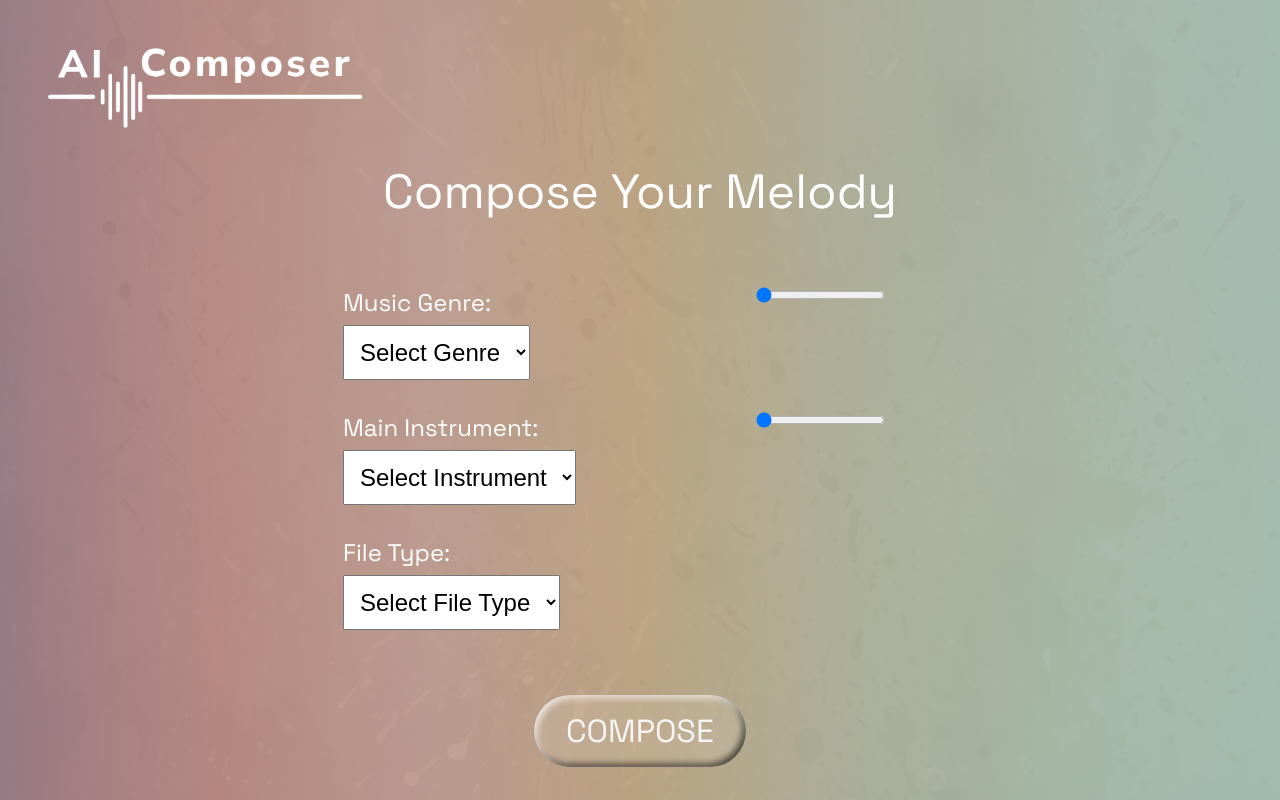
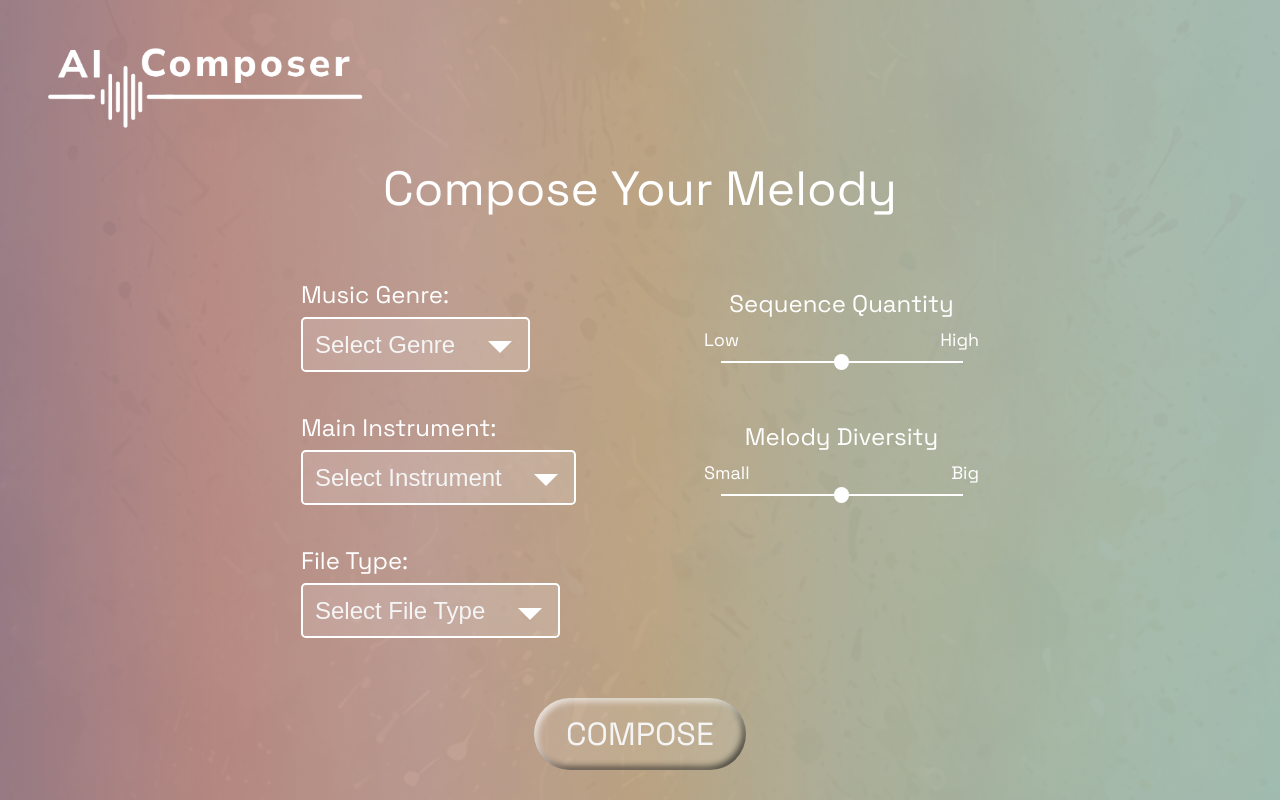
Before and after one commit to BartlomiejJaruga/ai-composer-frontend, a React (Vite) app: page /composeMelody in a window 1280 px wide. Built offline with nearby package versions, Linux system fonts and the light colour scheme.

Commit message:
Enhance CustomSelectWithOpacity and CustomSlider components with improved styling and functionality; update ComposeMelodyPage to integrate new slider features and handle form changes effectively.

```diff
--- a/src/components/CustomSelectWithOpacity/CustomSelectWithOpacity.jsx
+++ b/src/components/CustomSelectWithOpacity/CustomSelectWithOpacity.jsx
@@ -20,10 +20,11 @@
                 <select
                     id={uniqueId}
                     name={selectorName}
+                    defaultValue={defaultOptionText}
                     onChange={onChangeHandler}
                     style={{ fontSize: fontSize }}
                 >
-                    <option value="" disabled selected>{defaultOptionText}</option>
+                    <option value={defaultOptionText} disabled>{defaultOptionText}</option>
                     {data.map((dataPiece) => {
                         return (
                             <option key={dataPiece} value={dataPiece}>
@@ -32,6 +33,7 @@
                         );
                     })}
                 </select>
+                <span className={styles.custom_arrow} />
             </div>
         </div>
     );
--- a/src/components/CustomSelectWithOpacity/CustomSelectWithOpacity.module.scss
+++ b/src/components/CustomSelectWithOpacity/CustomSelectWithOpacity.module.scss
@@ -15,6 +15,40 @@
 }
 
 .select_container select {
-    padding: 0.5em;
-    // appearance: none;
+    padding: 0.5em 3em 0.5em 0.5em;
+    appearance: none;
+    border: 0.1em $white solid;
+    border-radius: 0.2em;
+    background-color: rgba(255, 255, 255, 0.15);
+    color: $Text-White-Texts;
 }
+
+.custom_arrow {
+    position: absolute;
+    top: 0;
+    right: 0;
+    height: 100%;
+    width: 2.5em;
+    // background-color: $red;
+    pointer-events: none;
+
+    &::before {
+        content: "";
+        --size: 0.5em;
+        position: absolute;
+        width: 0;
+        height: 0;
+
+        left: 50%;
+        top: 55%;
+        transform: translate(-50%, -50%);
+
+        border-left: var(--size) solid transparent;
+        border-right: var(--size) solid transparent;
+        border-top: var(--size) solid $white;
+    }
+}
+
+.select_container select option {
+    color: $Text-Black-Texts;
+}
--- a/src/components/CustomSlider/CustomSlider.jsx
+++ b/src/components/CustomSlider/CustomSlider.jsx
@@ -1,15 +1,38 @@
 import styles from "./CustomSlider.module.scss";
 
+import { useId } from "react";
 
 export default function CustomSlider({
-    buttonText,
+    labelText,
+    sliderName,
+    minText,
+    maxText,
+    minValue,
+    maxValue,
+    value,
+    stepValue,
     fontSize,
-    onClickAction,
+    onChangeAction,
 }) {
+    const uniqueId = useId();
 
     return (
-        <div className={styles.slider_container}>
-            <input type="range" min={0} max={100} value={0} step={1}/>
+        <div className={styles.slider_container} style={{ fontSize: fontSize }}>
+            <label htmlFor={`${uniqueId}_input`}>{labelText}</label>
+            <div className={styles.slider_range_labels_container}>
+                <span>{minText}</span>
+                <span>{maxText}</span>
+            </div>
+            <input
+                type="range"
+                id={`${uniqueId}_input`}
+                name={sliderName}
+                min={minValue}
+                max={maxValue}
+                value={value}
+                step={stepValue}
+                onChange={onChangeAction}
+            />
         </div>
     );
 }
--- a/src/components/CustomSlider/CustomSlider.module.scss
+++ b/src/components/CustomSlider/CustomSlider.module.scss
@@ -0,0 +1,38 @@
+.slider_container {
+    display: flex;
+    flex-direction: column;
+    justify-content: center;
+    align-items: center;
+    gap: 0.4em;
+    @include apply-font($font-headings);
+}
+
+.slider_range_labels_container {
+    display: flex;
+    width: 100%;
+    height: auto;
+    justify-content: space-between;
+    align-items: center;
+
+    & span {
+        font-size: 0.75em;
+    }
+}
+
+.slider_container input[type='range'] {
+    appearance: none;
+    background-color: $white;
+    height: 0.1em;
+    width: 88%;
+    font-size: inherit;
+
+    &::-webkit-slider-thumb {
+        appearance: none;
+        width: 0.65em;
+        height: 0.65em;
+        background-color: $white;
+        color: $white;
+        border: 0;
+        border-radius: 1em;
+    }
+}
--- a/src/pages/ComposeMelodyPage/ComposeMelodyPage.jsx
+++ b/src/pages/ComposeMelodyPage/ComposeMelodyPage.jsx
@@ -9,13 +9,22 @@
 
 export default function ComposeMelodyPage() {
     const navigate = useNavigate();
+    const [formData, setFormData] = useState({
+        genre: "",
+        instrument: "",
+        fileType: "",
+        sequenceQuantity: 50,
+        melodyDiversity: 50,
+    });
 
     const handleComposeButtonClick = () => {
         navigate("/melodyBeingComposed");
     }
 
     const handleFormChange = (e) => {
-        console.log(e.target);
+        const { name, value } = e.target;
+
+        setFormData((prev) => ({ ...prev, [name]: value}));
     }
 
     const instrumentsData = ["Trumpet", "Piano", "Guitar"];
@@ -35,7 +44,18 @@
                         data={musicGenreData}
                         fontSize={"1.5rem"}
                     />
-                    <CustomSlider />
+                    <CustomSlider
+                        labelText={"Sequence Quantity"}
+                        sliderName={"sequenceQuantity"}
+                        minText={"Low"}
+                        maxText={"High"}
+                        minValue={0}
+                        maxValue={100}
+                        value={formData.sequenceQuantity}
+                        stepValue={1}
+                        fontSize={"1.5rem"}
+                        onChangeAction={handleFormChange}
+                    />
                     <CustomSelectWithOpacity
                         labelText={"Main Instrument:"}
                         defaultOptionText={"Select Instrument"}
@@ -44,7 +64,18 @@
                         data={instrumentsData}
                         fontSize={"1.5rem"}
                     />
-                    <CustomSlider />
+                    <CustomSlider
+                        labelText={"Melody Diversity"}
+                        sliderName={"melodyDiversity"}
+                        minText={"Small"}
+                        maxText={"Big"}
+                        minValue={0}
+                        maxValue={100}
+                        value={formData.melodyDiversity}
+                        stepValue={1}
+                        fontSize={"1.5rem"}
+                        onChangeAction={handleFormChange}
+                    />
                     <CustomSelectWithOpacity
                         labelText={"File Type:"}
                         defaultOptionText={"Select File Type"}
--- a/src/pages/ComposeMelodyPage/ComposeMelodyPage.module.scss
+++ b/src/pages/ComposeMelodyPage/ComposeMelodyPage.module.scss
@@ -14,8 +14,8 @@
 
 .melody_setting_container {
     display: grid;
-    grid-template-columns: repeat(2, 1fr); // 2 kolumny
-    grid-template-rows: repeat(3, auto);  // 3 wiersze
+    grid-template-columns: repeat(2, 1fr);
+    grid-template-rows: repeat(3, auto);
     grid-column-gap: 10vw;
-    grid-row-gap: 2rem;
+    grid-row-gap: 5vh;
 }
```
